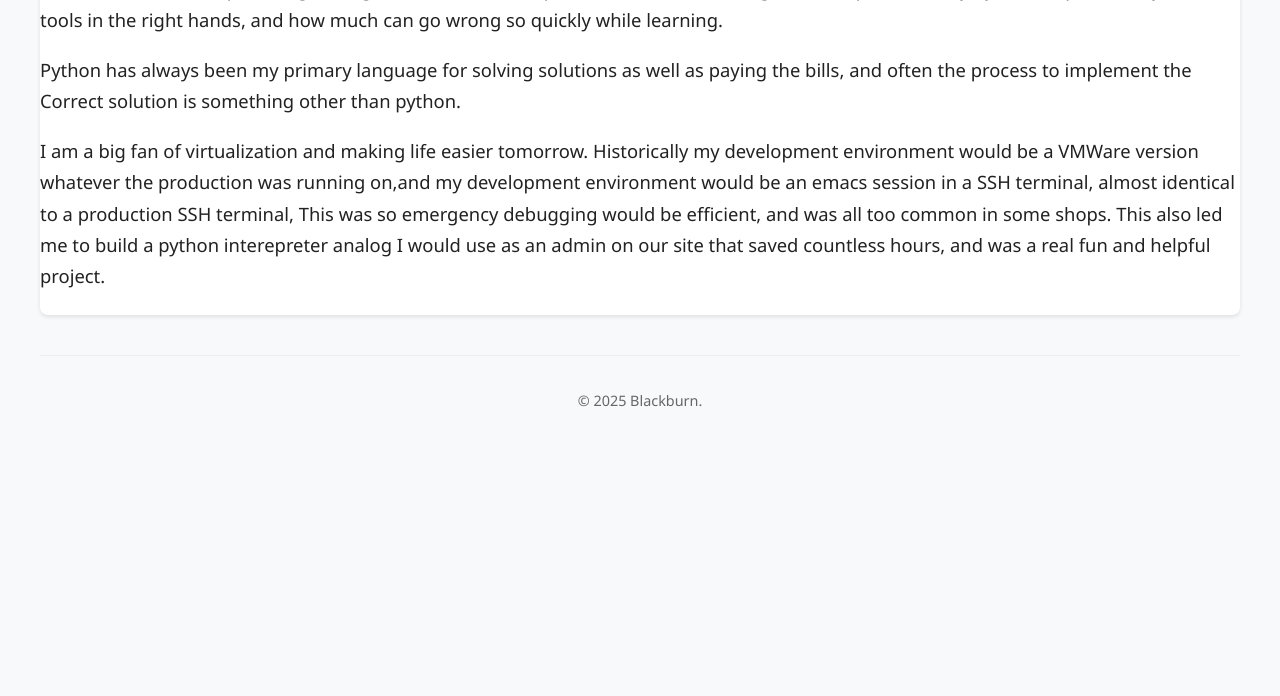
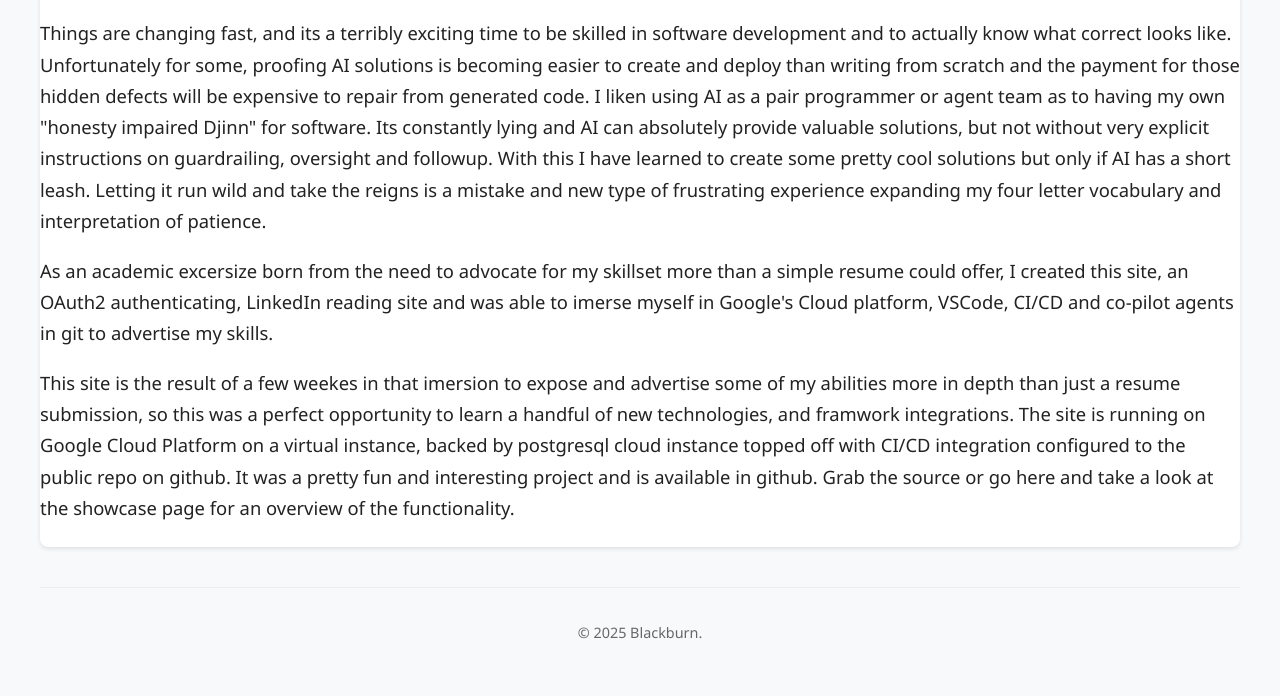
Before and after one commit to blackburnd/portfoliosite, a FastAPI app: page / in a window 1280 px wide. Shown: the part 849-1545 px from the top of the page. Before the commit the page ends 1256 px from the top, so only its background shows below. Run offline with FastAPI, Linux system fonts and the light colour scheme; parts of the project's set-up code (start-up, migrations or seed data) failed here and were passed over; some libraries are stand-ins or nearby versions.

Commit message:
verbiage

```diff
--- a/templates/index.html
+++ b/templates/index.html
@@ -30,23 +30,19 @@
                         <figure class="profile-image">
                             <img alt="Daniel Blackburn" src="/assets/files/daniel2.png" onerror="this.style.display='none'">
                         </figure>
+
+
                         <p>Hello there, </p>
-                        <p>From understaffed university shops to the corporate banking cube farm to lightweight agile development teams, I continue to appreciate foundational knowledge learned through trial, and experience and effective communication. I thrive avoiding the all too common overconfidence related mistakes by maintining an practice of a lifelong academic who always has something to learn.</p>
+                        <p>My name is Daniel Blackburn and I have a couple decades of experience solving problems and architecting solutions with technology. I enjoy solving complex problems with forward thinking smart kind people, creating time saving toolsets, and validating confidence with test coverage. I belive life is good and life gets better when you actively try to improve tomorrow. Practicing continuous improvement with clear communication, kindness and empathy keeps me from working in hard mode and understanding the limitations and abilities of my environment,  team and how to efficiently interact is often invaluable. I continue to appreciate foundational knowledge learned through curiosity, trial, and effective communication and I thrive avoiding the all too common overconfidence related mistakes by maintining an practice of a lifelong academic who always has something to learn, and am never afraid of being wrong.</p>
+                        <p> Things are changing fast, and its a terribly exciting time to be skilled in software development and to actually know what correct looks like. Unfortunately for some, proofing AI solutions is becoming easier to create and deploy than writing from scratch and the payment for those hidden defects will be expensive to repair from generated code. I liken using AI as a pair programmer or agent team as to having my own "honesty impaired Djinn" for software. Its constantly lying and AI can absolutely provide valuable solutions, but not without very explicit instructions on guardrailing, oversight and followup.  With this I have learned to create some pretty cool solutions but only if AI has a short leash. Letting it run wild and take the reigns is a mistake and new type of frustrating experience expanding my four letter vocabulary and interpretation of patience.</p>
 
-                        <p>Building solutions are easy, building solutions better is rewarding, solutions based performance enhancements are addictive.</p>
+</p>As an academic excersize born from the need to advocate for my skillset more than a simple resume could offer, I created this site, an OAuth2 authenticating, LinkedIn reading site and  was able to imerse myself in Google's Cloud platform, VSCode, CI/CD and co-pilot agents in git to  advertise my skills.</p>
 
-                        <p> Its a terribly exiting time to be skilled in software with new tools coming out often, and new AI agents testing my four letter vocabulary and interpretation of patience I decided as an academic excersize to imerse myself in Google's Cloud platform, CI/CD and co-pilot agents in git, as well as vscode. From a person used to terminal console and powering through with emacs and a pdb this has been a change. I am impressed daily by what is possible by these tools in the right hands, and how much can go wrong so quickly while learning. </p>
+<p>This site is the result of a few weekes in that imersion to expose and advertise some of my abilities more in depth than just a resume submission, so this was a perfect opportunity to learn a handful of new technologies, and framwork integrations.
+  The site is running on Google Cloud Platform on a virtual instance, backed by postgresql cloud instance topped off with CI/CD integration configured to the public repo on github. It was a pretty fun and interesting project and is available in github.
+  Grab the source or go here and take a look at the showcase page for an overview of the functionality.
+</p>
 
-                        <p>
-                            Python has always been my primary language for solving solutions as well as paying the bills, and often the process to
-                            implement the Correct solution is something other than python.
-                        </p>
-
-                        <p> I am a big fan of virtualization and making life easier tomorrow. Historically my development environment would be a VMWare version whatever the production
-                            was running on,and my development environment would be an emacs session in a SSH terminal, almost identical to a production SSH terminal, This was so emergency
-                            debugging would be efficient, and was all too common in some shops. This also led me to build a python interepreter analog I would use as an admin on our site that
-                             saved countless hours, and was a real fun and helpful project.
-                        </p>
 
                     </section>
                 </article><!-- barba container -->
```
